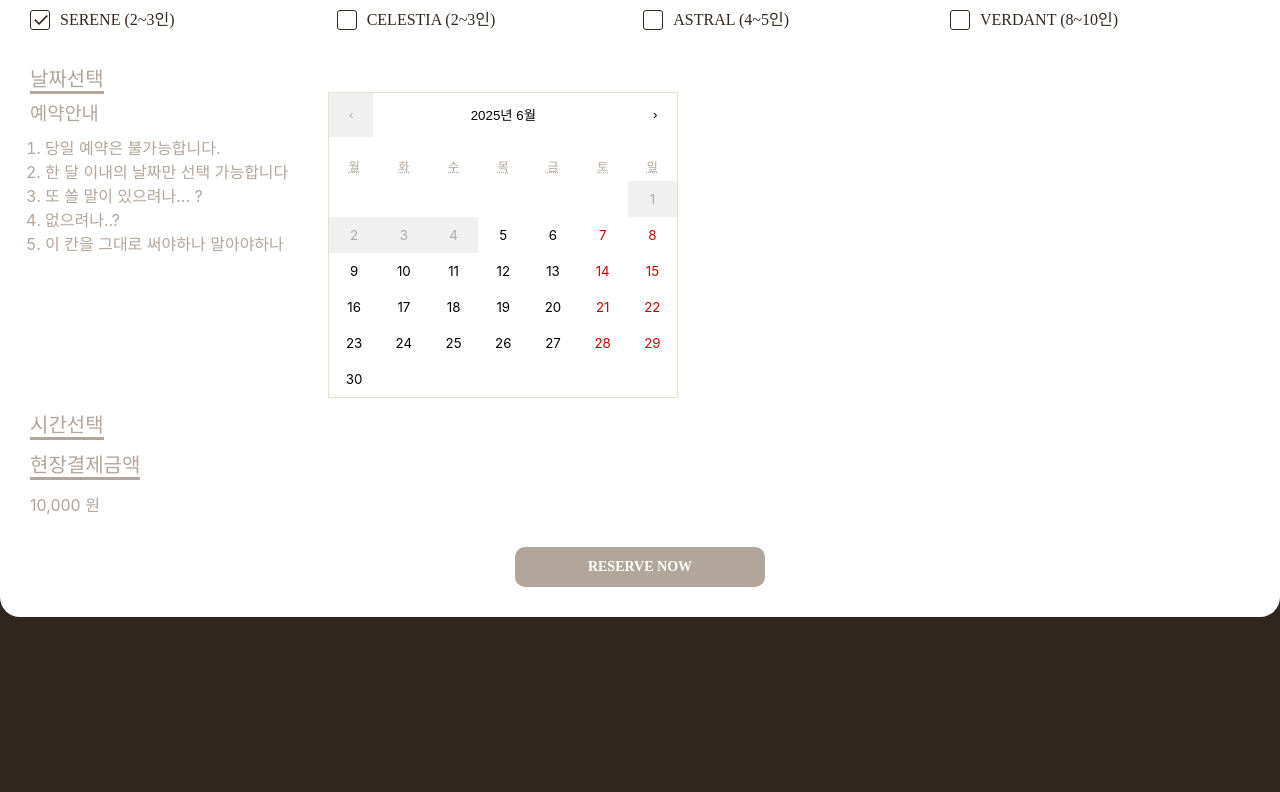
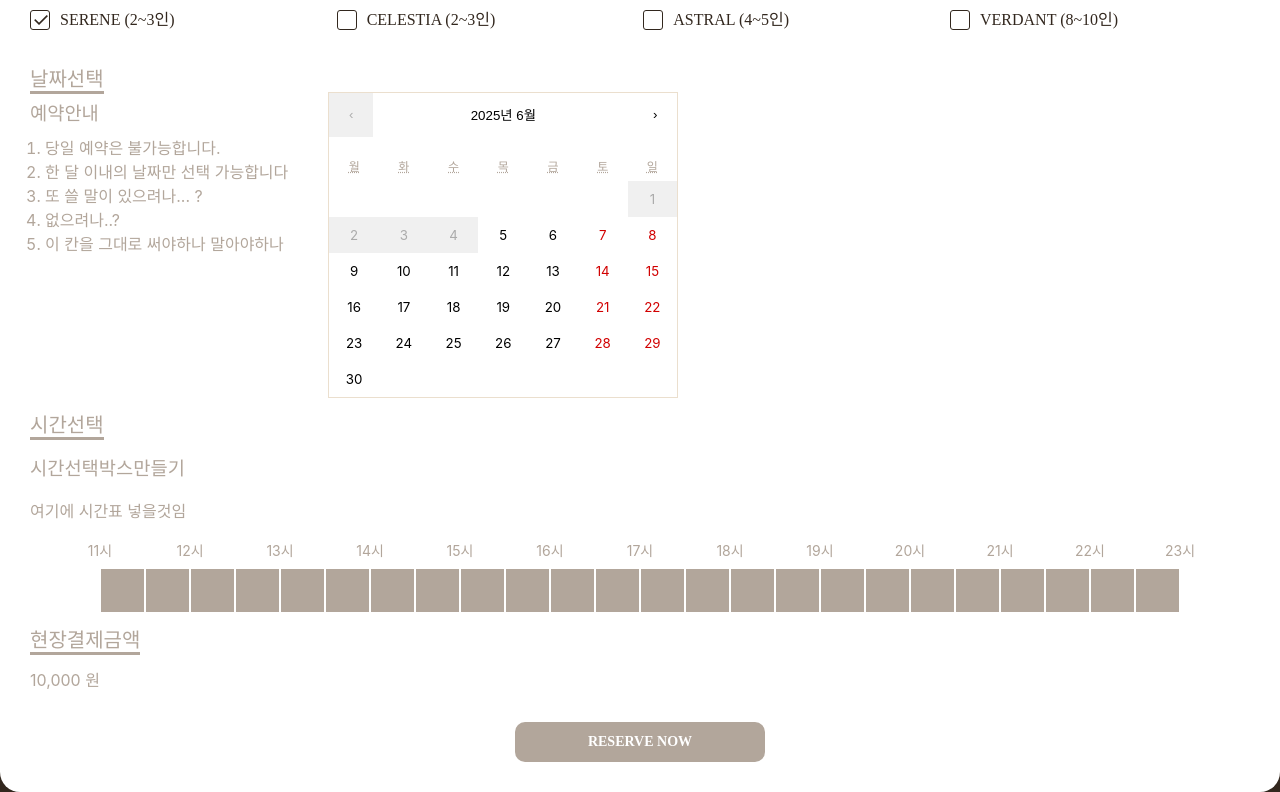
Before and after one commit to TEAM-BugSquashers/scenestra-frontend, a React (Vite) app: page /reservation in a window 1280 px wide. Shown: the part 778-1570 px from the top of the page. Before the commit the page ends 1395 px from the top, so only its background shows below. Built offline with nearby package versions, Linux system fonts and the light colour scheme; a web font is replaced by a local one.

Commit message:
feat: 시간 선택할 수 있는 칸 만듬 클릭이벤트는 아직 중간저장용 #34

```diff
--- a/src/pages/reservationPage/Reservation.jsx
+++ b/src/pages/reservationPage/Reservation.jsx
@@ -125,7 +125,7 @@ function Reservation() {
                     <div className={classes.box}>
                         <div className={`${classes["sectionTitle"]} subtitle`}>시간선택</div>
                         <div className={classes.box}>
-                            {/* <TimeSelect /> */}
+                             <TimeSelect />
                         </div>
                     </div>
                     {/* 선택된 날짜 출력 */}
--- /dev/null
+++ b/src/pages/reservationPage/timeSelect/TimeSelect.jsx
@@ -0,0 +1,70 @@
+import React, { useState } from 'react';
+import classes from './TimeSelect.module.css';
+
+function TimeSelect() {
+    const [ selectedTime, setSelectedTime ] = useState(null)
+
+    const generateTimeSlots = () => {
+        const slots = [];
+        for(let hour = 11; hour < 23; hour++) {
+            slots.push(`${hour}시`);
+            if(hour < 23) {
+                slots.push(`${hour}시 30분`);
+            }
+        }
+        return slots;
+    };
+    const generateDisplayTimes = () => {
+        const times = [];
+        for(let hour = 11; hour <= 23; hour++) {
+            times.push(`${hour}시`);
+        }
+        return times;
+    };
+
+    const displayTime = (time) => {
+        if(time.includes('30분')) {
+            return '';
+        }
+        return time;
+    };
+    const timeSlots = generateTimeSlots();
+    const displayTimes = generateDisplayTimes();
+    const handleTimeClick = (index) => {
+        console.log(`${index}번째 시간 클릭됨: `, timeSlots[index]);
+        setSelectedTime(index);
+    }
+
+    return (
+        <>
+            <div className={classes.timeContainer}>
+                <h3>시간선택박스만들기</h3>
+                <p>여기에 시간표 넣을것임</p>
+            </div>
+            <div className={classes.timeSelectBox}>
+                <div className={classes.timeTextRow}>
+                    {timeSlots.map((time, index) => (
+                        <div key={index} className={classes.timeLabel}>
+                            {time.includes('30분') ? '' : time}
+                        </div>
+                    ))}
+                    <div className={classes.timeLabel}>23시</div>
+                </div>
+
+                {/* 박스들만 따로 */}
+                <div className={classes.timeBox}>
+                    {timeSlots.map((time, index) => (
+                        <div
+                            key={index}
+                            className={classes.clickBox}
+                            onClick={() => handleTimeClick(index)}
+                        >
+                        </div>
+                    ))}
+                </div>
+            </div>
+        </>
+    );
+}
+
+export default TimeSelect;
--- /dev/null
+++ b/src/pages/reservationPage/timeSelect/TimeSelect.module.css
@@ -0,0 +1,31 @@
+.timeContainer {
+    width: 100%;
+}
+
+.timeTextRow {
+    display: flex;
+    margin-bottom: 5px;
+}
+
+.timeLabel {
+    width: 45px;
+    font-size: 0.875rem;
+    text-align: center;
+}
+.timeBox {
+    display: flex;
+}
+
+.clickBox {
+    width: 45px;
+    height: 45px;
+    border: 1px solid #fff;
+    background: #b2a69b;
+    cursor: pointer;
+}
+.timeSelectBox {
+    width: 100%;
+    display: flex;
+    flex-direction: column;
+    align-items: center;
+}
```
